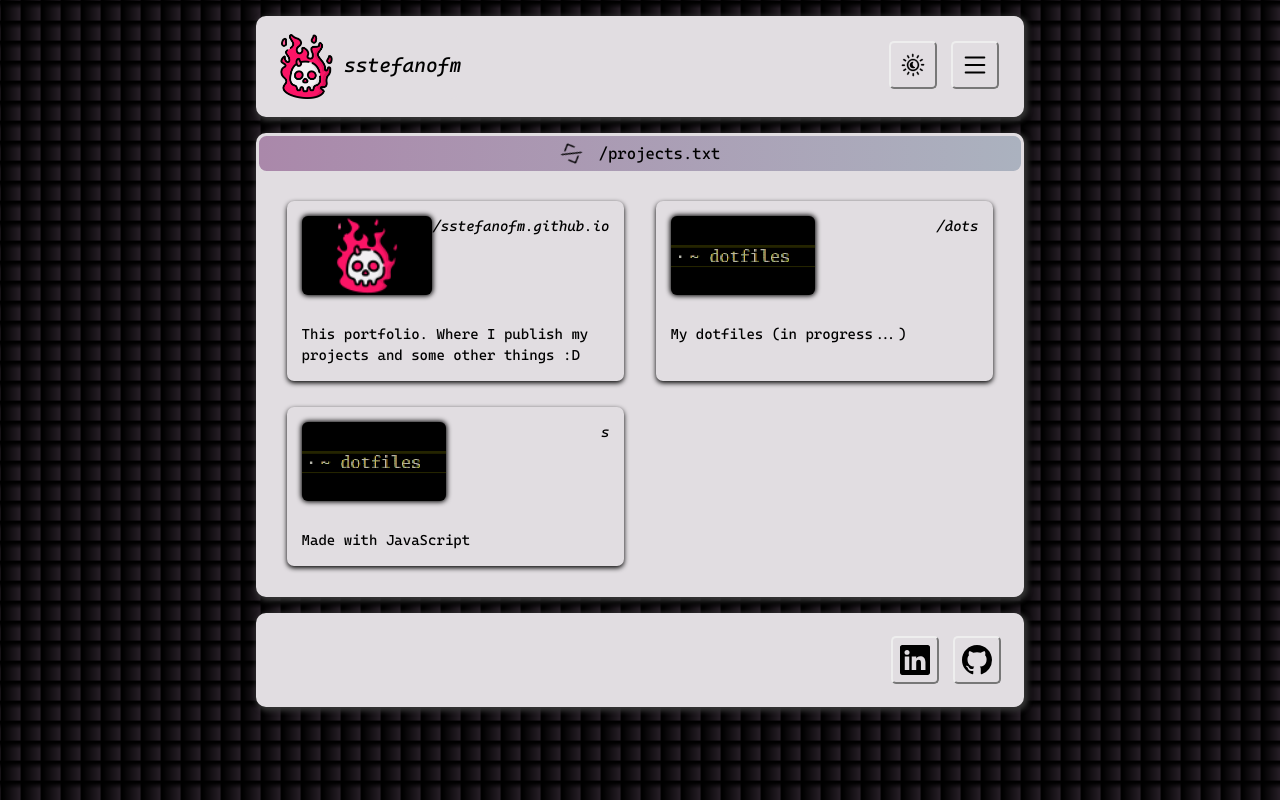
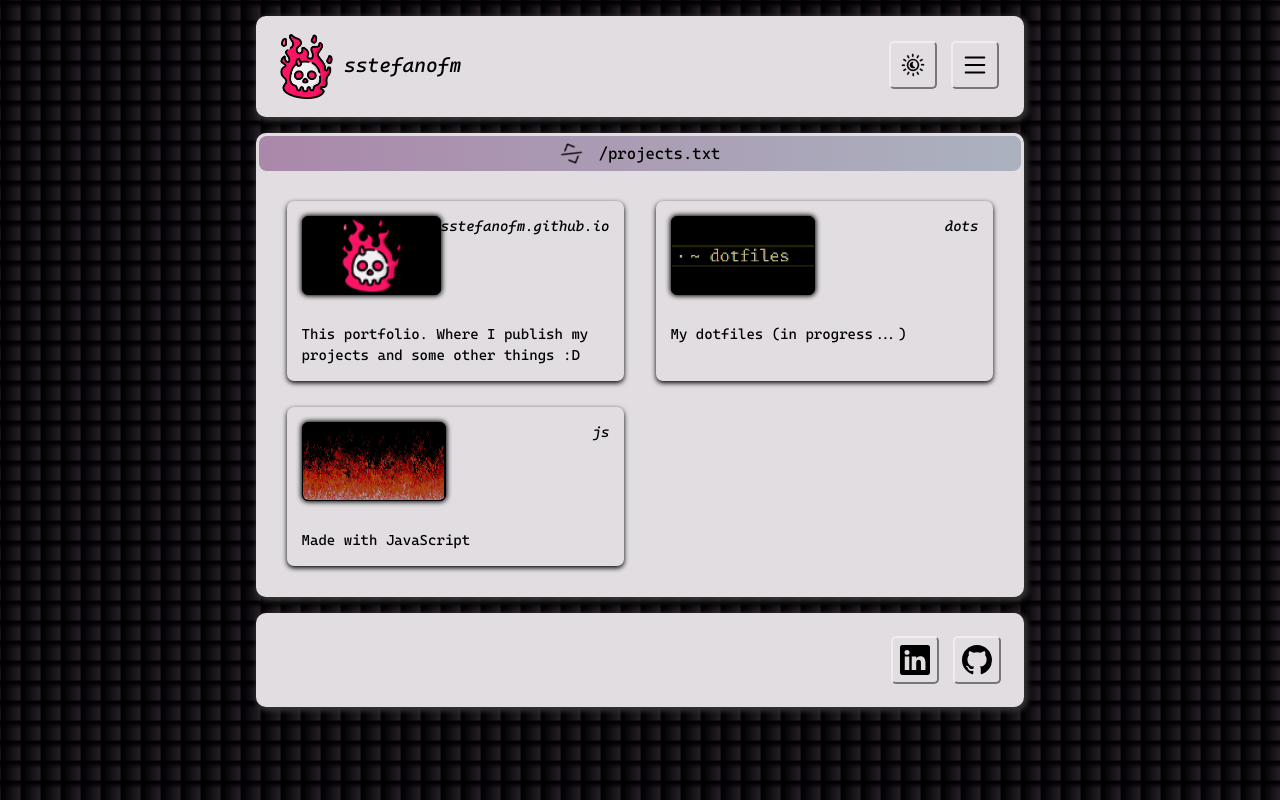
Before and after one commit to sstefanofm/sstefanofm.github.io, a React (Create React App) app: page / in a window 1280 px wide. Built offline with nearby package versions, Linux system fonts and the light colour scheme.

Commit message:
cool js img

```diff
--- a/src/data/projects.js
+++ b/src/data/projects.js
@@ -19,7 +19,7 @@ export const projects = Object.freeze({
     'https://github.com/sstefanofm/dots',
   ),
   JAVASCRIPT: project(
-    'dots_logo.gif',
+    'js.png',
     'js',
     'Made with JavaScript',
     '/js'
--- a/src/pages/Projects/Project.css
+++ b/src/pages/Projects/Project.css
@@ -61,6 +61,8 @@
   width: 10em;
   text-align: center;
   background-color: #000;
+  overflow: hidden;
+  border: 1px solid #000;
   border-radius: 6px;
   box-shadow: 0px 0px 5px 1px #000;
 }
@@ -69,6 +71,8 @@
   height: 100%;
   width: 100%;
   object-fit: contain;
+  overflow: hidden;
+  border-radius: 5px;
 }
 
 .Project__Name {
--- a/src/pages/Projects/Project.jsx
+++ b/src/pages/Projects/Project.jsx
@@ -22,7 +22,7 @@ const Project = ({ p = project() }) => {
             alt={`${path} project image`}
           />
         </div>
-        <div className='Project__Name'>{path.slice(path.lastIndexOf('/'))}</div>
+        <div className='Project__Name'>{path.slice(path.lastIndexOf('/') + 1)}</div>
       </div>
       <div className='Project__Description'>{description}</div>
     </NavLink>
```
Also changed, not shown: public/img/js.png (added).
